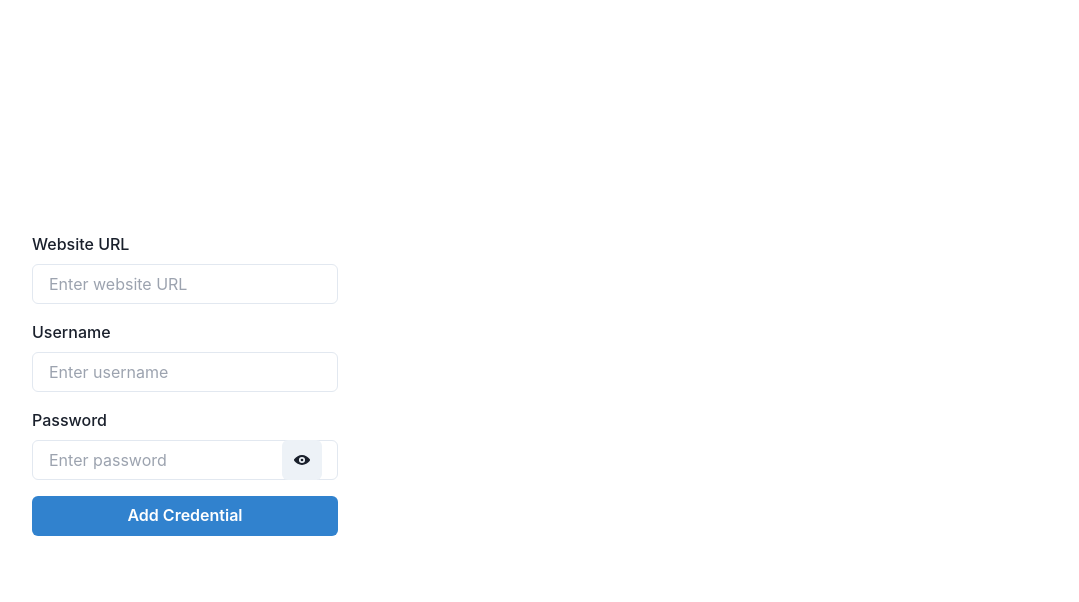
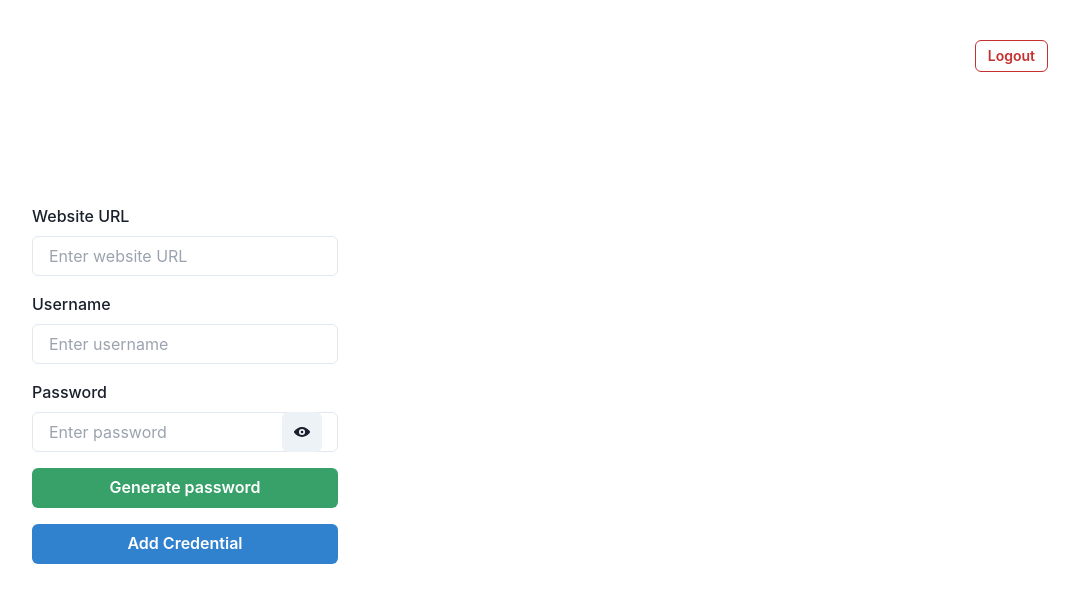
Before and after one commit to Samkaxe/PasswordManager, a React (Create React App) app in the folder ui/: page /manage-credentials in a window 1280 px wide. Shown: the top 602 px of the page, without its empty margins (192-1271 px from the left). Built offline with nearby package versions, Linux system fonts and the light colour scheme; sample sign-in values are in the browser's storage.

Commit message:
log out mechanism

```diff
--- a/ui/src/App.tsx
+++ b/ui/src/App.tsx
@@ -4,7 +4,7 @@ import { BrowserRouter, Navigate, Route, Routes } from "react-router-dom";
 import ManageCredentialsPage from "./components/ManageCredentialsPage/ManageCredentialsPage";
 import SignInPage from "./components/SignInPage/SignInPage";
 import ResourceNotFoundPage from "./components/ResourceNotFoundPage/ResourceNotFoundPage";
-import {ChakraProvider, ColorModeScript, ToastProvider} from "@chakra-ui/react";
+import {Button, ChakraProvider, ToastProvider} from "@chakra-ui/react";
 
 function App() {
     const [isAuthenticated, setIsAuthenticated] = useState(false);
@@ -15,21 +15,31 @@ function App() {
         setIsAuthenticated(!!token);
     }, []);
 
+    function handleLogout() {
+        localStorage.clear()
+        setIsAuthenticated(false);
+    }
+
     return (
         <StrictMode>
             <ChakraProvider>
                 <ToastProvider></ToastProvider>
                     <BrowserRouter>
                         <Routes>
+
                             {/* Unauthenticated Routes */}
-                            <Route path="/sign-in" element={!isAuthenticated ? <SignInPage setIsAuthenticated={setIsAuthenticated} /> : <Navigate to="/manage-credentials" replace />} />
+                            <Route path="/sign-in"
+                                   element={!isAuthenticated ? <SignInPage setIsAuthenticated={setIsAuthenticated}/> :
+                                       <Navigate to="/manage-credentials" replace/>}/>
 
                             {/* Authenticated Routes */}
-                            <Route path="/manage-credentials" element={isAuthenticated ? <ManageCredentialsPage /> : <Navigate to="/sign-in" replace />} />
+                            <Route path="/manage-credentials" element={isAuthenticated ? <ManageCredentialsPage setIsAuthenticated={setIsAuthenticated} /> :
+                                <Navigate to="/sign-in" replace/>}/>
                             {/* Add other authenticated routes here in a similar fashion */}
 
                             {/* Catch-all for authenticated users */}
-                            <Route path="*" element={isAuthenticated ? <ResourceNotFoundPage /> : <Navigate to="/sign-in" replace />} />
+                            <Route path="*" element={isAuthenticated ? <ResourceNotFoundPage/> :
+                                <Navigate to="/sign-in" replace/>}/>
                         </Routes>
                     </BrowserRouter>
             </ChakraProvider>
--- a/ui/src/components/ManageCredentialsPage/ManageCredentialsPage.tsx
+++ b/ui/src/components/ManageCredentialsPage/ManageCredentialsPage.tsx
@@ -1,4 +1,4 @@
-import React, { useState, useEffect } from 'react';
+import React, {useState, useEffect, FC} from 'react';
 import {
     Button,
     FormControl,
@@ -15,8 +15,13 @@ import {
 import { DeleteIcon, ViewIcon, ViewOffIcon } from '@chakra-ui/icons';
 import { credentialService } from "../../services/credentialService";
 import { CredentialDto } from "../../dtos/CredentialDto";
+import passwordGeneratorService from "../../services/passwordGeneratorService";
 
-const ManageCredentialsPage = () => {
+interface ManageCredentialsPageProps {
+    setIsAuthenticated: (value: boolean) => void;
+}
+
+const ManageCredentialsPage: FC<ManageCredentialsPageProps> = ({ setIsAuthenticated }) => {
     const [credentials, setCredentials] = useState<CredentialDto[]>([]);
     const [websiteUrl, setWebsiteUrl] = useState('');
     const [username, setUsername] = useState('');
@@ -28,6 +33,11 @@ const ManageCredentialsPage = () => {
     useEffect(() => {
         fetchCredentials();
     }, []);
+
+    const handleGeneratePassword = () => {
+        const password = passwordGeneratorService.generate(12)
+        setPassword(password);
+    }
 
     const fetchCredentials = async () => {
         try {
@@ -94,9 +104,22 @@ const ManageCredentialsPage = () => {
     const handleTogglePasswordVisibility = () => setShowPassword(!showPassword);
 
 
+    function handleLogout() {
+        localStorage.clear()
+        setIsAuthenticated(false)
+    }
+
     return (
         <Box p={8} className={"flex flex-row justify-between gap-4 max-w-4xl w-full"}>
-            <VStack as="form" onSubmit={(e) => { e.preventDefault(); addCredential(); }} spacing={4} align="stretch" maxW="md" mb={8}>
+
+            <Button colorScheme="red" className={"!fixed right-10 top-10"} variant="outline" size="sm" onClick={handleLogout}>
+                Logout
+            </Button>
+
+            <VStack as="form" onSubmit={(e) => {
+                e.preventDefault();
+                addCredential();
+            }} spacing={4} align="stretch" maxW="md" mb={8}>
                 <FormControl>
                     <FormLabel>Website URL</FormLabel>
                     <Input
@@ -127,12 +150,17 @@ const ManageCredentialsPage = () => {
                         <InputRightElement width="4.5rem">
                             <IconButton
                                 aria-label={showPassword ? 'Hide password' : 'Show password'}
-                                icon={showPassword ? <ViewOffIcon /> : <ViewIcon />}
+                                icon={showPassword ? <ViewOffIcon/> : <ViewIcon/>}
                                 onClick={handleTogglePasswordVisibility}
                             />
                         </InputRightElement>
                     </InputGroup>
                 </FormControl>
+
+                <Button colorScheme="green" onClick={handleGeneratePassword}>
+                    Generate password
+                </Button>
+
                 <Button colorScheme="blue" type="submit">
                     Add Credential
                 </Button>
@@ -141,13 +169,14 @@ const ManageCredentialsPage = () => {
             {/* Display the list of credentials */}
             <List spacing={3}>
                 {credentials.map((credential) => (
-                    <ListItem key={credential.id} p={4} borderWidth="1px" borderRadius="md" display="flex" justifyContent="space-between" alignItems="center">
+                    <ListItem key={credential.id} p={4} borderWidth="1px" borderRadius="md" display="flex"
+                              justifyContent="space-between" alignItems="center">
                         <span>{credential.websiteUrl}</span>
                         <span>Username: {credential.username}</span>
                         <IconButton
                             colorScheme="red"
                             aria-label="Delete credential"
-                            icon={<DeleteIcon />}
+                            icon={<DeleteIcon/>}
                             onClick={() => deleteCredential(credential.id)}
                         />
                     </ListItem>
--- /dev/null
+++ b/ui/src/services/passwordGeneratorService.ts
@@ -0,0 +1,9 @@
+const passwordGeneratorService = {
+    generate: (length = 12) => {
+        const array = new Uint32Array(length);
+        window.crypto.getRandomValues(array);
+        return Array.from(array, (dec) => ('0' + dec.toString(16)).substr(-2)).join('');
+    },
+};
+
+export default passwordGeneratorService;
```
